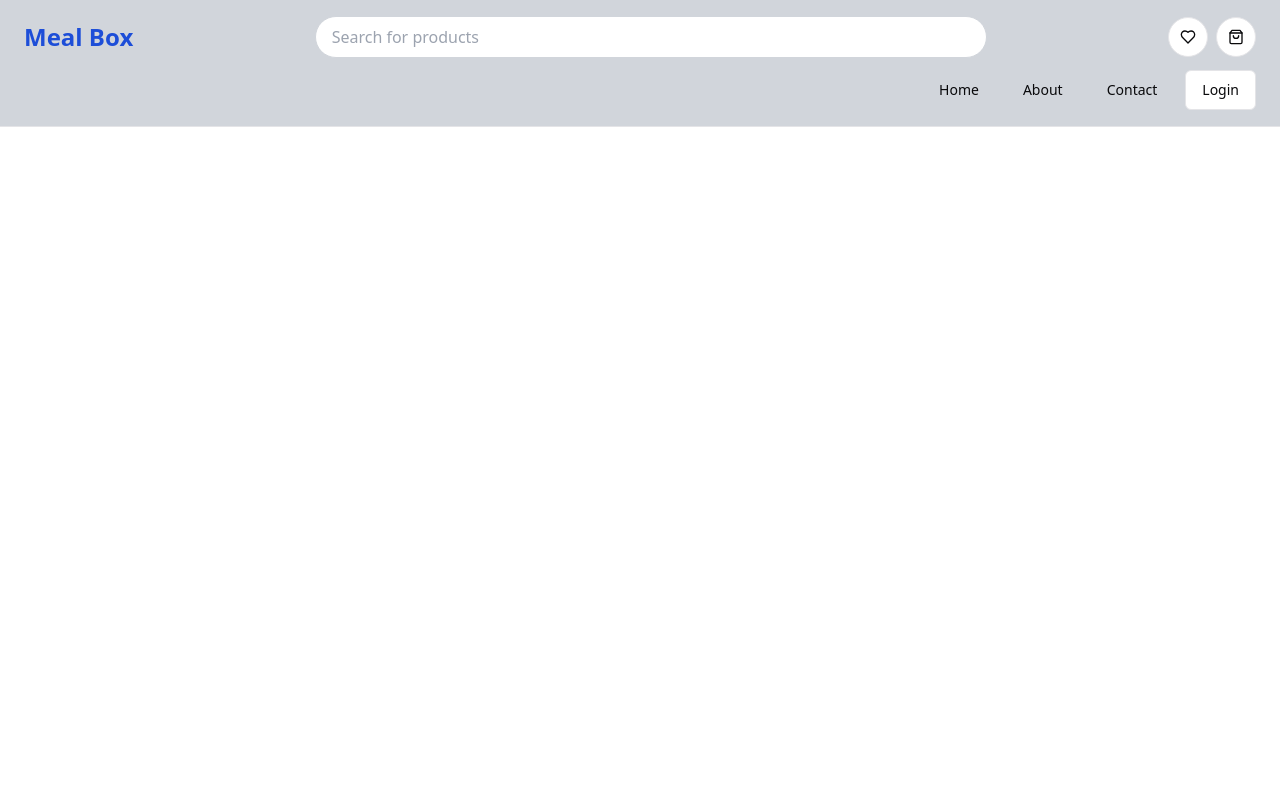
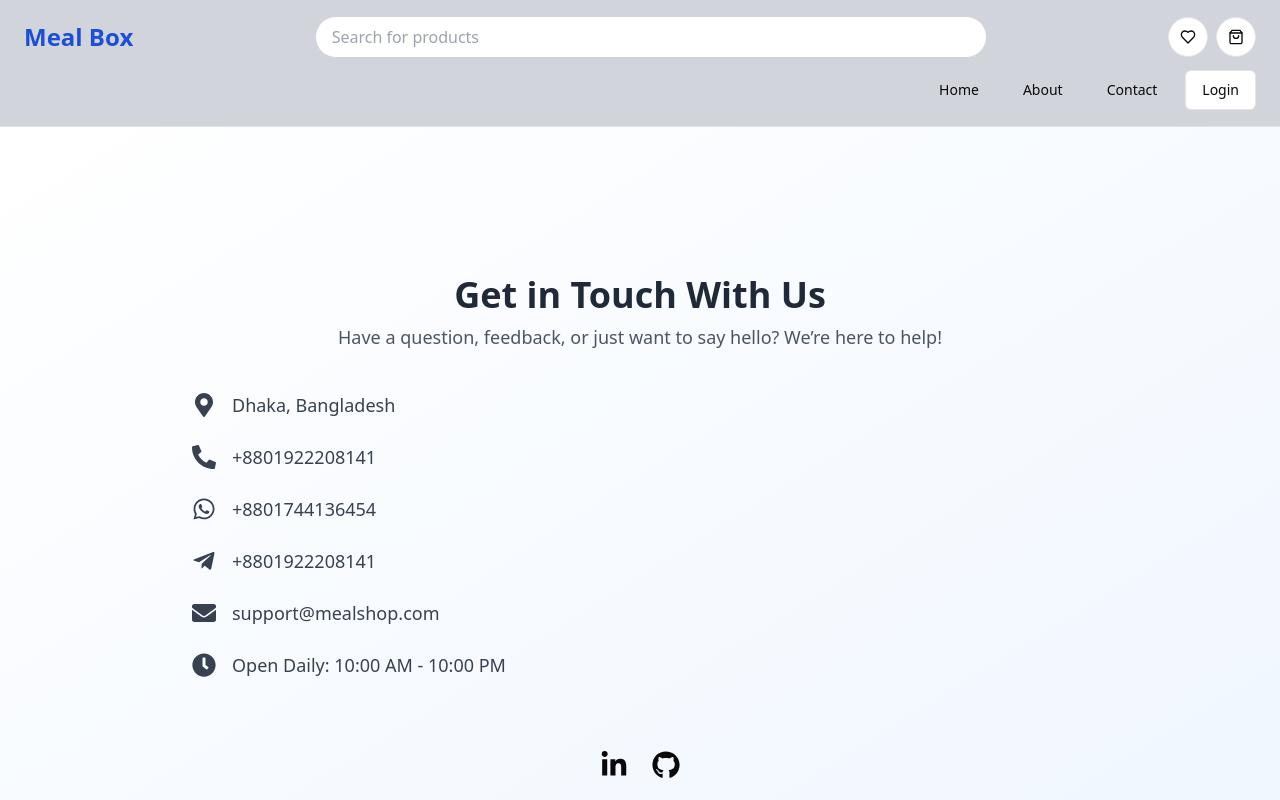
Before and after one commit to nafis200/TasteBox_frontend, a Next.js app: page /contact in a window 1280 px wide. Shown: the top 800 px of the page. Built offline with nearby package versions, Linux system fonts and the light colour scheme; no server answers.

Commit message:
contact page

```diff
--- a/src/app/(withCommonLayout)/about/page.tsx
+++ b/src/app/(withCommonLayout)/about/page.tsx
@@ -1,9 +1,10 @@
+import AboutMealShop from '@/components/modules/AboutShop/AboutShop';
 import React from 'react';
 
 const AboutSection = () => {
     return (
         <div>
-
+            <AboutMealShop/>
         </div>
     );
 };
--- a/src/app/(withCommonLayout)/contact/page.tsx
+++ b/src/app/(withCommonLayout)/contact/page.tsx
@@ -1,9 +1,10 @@
+import ContactMe from '@/components/modules/Contact/Contact';
 import React from 'react';
 
 const ContactPage = () => {
     return (
         <div>
-
+            <ContactMe/>
         </div>
     );
 };
--- /dev/null
+++ b/src/components/modules/AboutShop/AboutShop.tsx
@@ -0,0 +1,43 @@
+import Image from "next/image";
+
+const AboutMealShop = () => {
+  return (
+    <section className="px-6 py-16 bg-white">
+      <div className="max-w-7xl mx-auto grid grid-cols-1 md:grid-cols-2 gap-10 items-center">
+
+        <div>
+          <Image
+            src="https://i.postimg.cc/y6nynJc1/01.jpg"
+            alt="Meal Shop"
+            width={800}
+            height={500}
+            className="rounded-xl w-full h-auto shadow-md"
+          />
+        </div>
+
+
+        <div className="space-y-6">
+          <h2 className="text-4xl font-bold text-gray-800">
+            Welcome to Our Meal Shop
+          </h2>
+          <p className="text-lg text-gray-600">
+            At our Meal Shop, we bring you a delightful culinary experience
+            filled with authentic flavors and premium ingredients. Whether
+            you&apos;re craving something savory or sweet, our carefully prepared
+            meals are designed to satisfy every palate.
+          </p>
+          <p className="text-lg text-gray-600">
+            We believe in freshness, quality, and love in every bite. From
+            traditional favorites to exciting new dishes, we aim to make your
+            every mealtime special.
+          </p>
+          <p className="text-base font-medium text-blue-600">
+            🍴 Eat well. Live well. Shop with us today!
+          </p>
+        </div>
+      </div>
+    </section>
+  );
+};
+
+export default AboutMealShop;
--- /dev/null
+++ b/src/components/modules/Contact/Contact.tsx
@@ -0,0 +1,85 @@
+"use client";
+
+import {
+  FaLinkedinIn,
+  FaGithub,
+  FaWhatsapp,
+  FaTelegramPlane,
+  FaPhoneAlt,
+  FaMapMarkerAlt,
+  FaClock,
+  FaEnvelope,
+} from "react-icons/fa";
+
+const ContactMe = () => {
+  return (
+    <div className="min-h-screen py-16 px-6 flex justify-center items-center bg-gradient-to-br from-white to-blue-50">
+      <div className="w-full max-w-4xl flex flex-col items-center justify-center gap-10">
+        <div className="text-center">
+          <h2 className="text-3xl md:text-4xl font-bold text-gray-800 mb-2">
+            Get in Touch With Us
+          </h2>
+          <p className="text-gray-600 text-lg">
+            Have a question, feedback, or just want to say hello? We’re here to help!
+          </p>
+        </div>
+
+        <div className="w-full space-y-6">
+          <div className="flex items-center gap-4 text-lg text-gray-700">
+            <FaMapMarkerAlt size={24} />
+            <span>Dhaka, Bangladesh</span>
+          </div>
+
+          <div className="flex items-center gap-4 text-lg text-gray-700">
+            <FaPhoneAlt size={24} />
+            <span>+8801922208141</span>
+          </div>
+
+          <div className="flex items-center gap-4 text-lg text-gray-700">
+            <FaWhatsapp size={24} />
+            <span>+8801744136454</span>
+          </div>
+
+          <div className="flex items-center gap-4 text-lg text-gray-700">
+            <FaTelegramPlane size={24} />
+            <span>+8801922208141</span>
+          </div>
+
+          <div className="flex items-center gap-4 text-lg text-gray-700">
+            <FaEnvelope size={24} />
+            <span>support@mealshop.com</span>
+          </div>
+
+          <div className="flex items-center gap-4 text-lg text-gray-700">
+            <FaClock size={24} />
+            <span>Open Daily: 10:00 AM - 10:00 PM</span>
+          </div>
+        </div>
+
+        <div className="flex gap-6 mt-8">
+          <a
+            href="https://www.linkedin.com/in/n-ahamed"
+            target="_blank"
+            rel="noopener noreferrer"
+            className="hover:text-blue-700 transition"
+            aria-label="LinkedIn"
+          >
+            <FaLinkedinIn size={28} />
+          </a>
+
+          <a
+            href="https://github.com/nafis200"
+            target="_blank"
+            rel="noopener noreferrer"
+            className="hover:text-gray-800 transition"
+            aria-label="GitHub"
+          >
+            <FaGithub size={28} />
+          </a>
+        </div>
+      </div>
+    </div>
+  );
+};
+
+export default ContactMe;
--- a/src/components/modules/home/Allmeals/MealCard.tsx
+++ b/src/components/modules/home/Allmeals/MealCard.tsx
@@ -1,8 +1,13 @@
+
 /* eslint-disable @typescript-eslint/no-explicit-any */
-import { Card, CardContent } from '@/components/ui/card';
-import { getAllMeals } from '@/services/getAllmeal';
-import Image from 'next/image';
-import Rating from '../Rating/Rating';
+
+
+import { Card, CardContent } from "@/components/ui/card";
+import { getAllMeals } from "@/services/getAllmeal";
+import Image from "next/image";
+import Rating from "../Rating/Rating";
+import Link from "next/link";
+import { FaArrowRight } from "react-icons/fa";
 
 const MealCard = async () => {
   const { data } = await getAllMeals();
@@ -13,13 +18,16 @@ const MealCard = async () => {
         Savor the Taste of Our Delicious Meals
       </h2>
       <p className="text-lg text-gray-600 text-center mb-8">
-        Discover a carefully curated selection of mouthwatering dishes, designed to satisfy every craving. From hearty meals to light bites, each one is made with love and the freshest ingredients. Order now and indulge in a world of flavors!
+        Discover a carefully curated selection of mouthwatering dishes, designed
+        to satisfy every craving. From hearty meals to light bites, each one is
+        made with love and the freshest ingredients. Order now and indulge in a
+        world of flavors!
       </p>
       <div className="mt-6 grid grid-cols-1 md:grid-cols-2 lg:grid-cols-4 gap-6">
-        {data?.result.slice(0, 8).map((meal:any) => (
+        {data?.result.slice(0, 8).map((meal: any) => (
           <Card
             key={meal._id}
-            className="w-full max-w-xs p-4 bg-white shadow-md rounded-lg transition-all hover:shadow-xl"
+            className="w-full max-w-xs p-4 bg-white shadow-md rounded-lg transition-all hover:shadow-xl flex flex-col justify-between"
           >
             <Image
               src={meal.image}
@@ -28,14 +36,26 @@ const MealCard = async () => {
               height={300}
               className="w-full h-48 object-cover rounded-md"
             />
-            <CardContent className="pt-4">
-              <h3 className="text-xl font-semibold text-gray-800">{meal.name}</h3>
+            <CardContent className="pt-4 flex flex-col gap-2 flex-grow">
+              <h3 className="text-xl font-semibold text-gray-800">
+                {meal.name}
+              </h3>
               <p className="text-gray-500">{meal.cuisine}</p>
-              <div className="flex items-center mt-2">
-                <Rating rating={meal?.rating}/>
-                <span className="ml-2 text-sm text-gray-600">{meal.rating}</span>
+              <div className="flex items-center mt-1">
+                <Rating rating={meal?.rating} />
+                <span className="ml-2 text-sm text-gray-600">
+                  {meal.rating}
+                </span>
               </div>
-              <p className="mt-2 text-gray-800 font-semibold">${meal.price.toFixed(2)}</p>
+              <p className="mt-2 text-gray-800 font-semibold">
+                ${meal.price.toFixed(2)}
+              </p>
+              <Link
+                href={`/mealcard/${meal._id}`}
+                className="mt-4 inline-flex items-center justify-center gap-2 text-sm font-medium px-4 py-2 rounded-md bg-blue-600 text-white hover:bg-blue-700 transition-all"
+              >
+                Product Detail <FaArrowRight />
+              </Link>
             </CardContent>
           </Card>
         ))}
--- a/src/middleware.ts
+++ b/src/middleware.ts
@@ -46,6 +46,7 @@ export const config = {
       "/admin/:page",
       "/user/dashboard",
       "/user/dashboard/:page",
-      "/cart"
+      "/mealcard"
+      // "/cart"
     ],
   };
```
